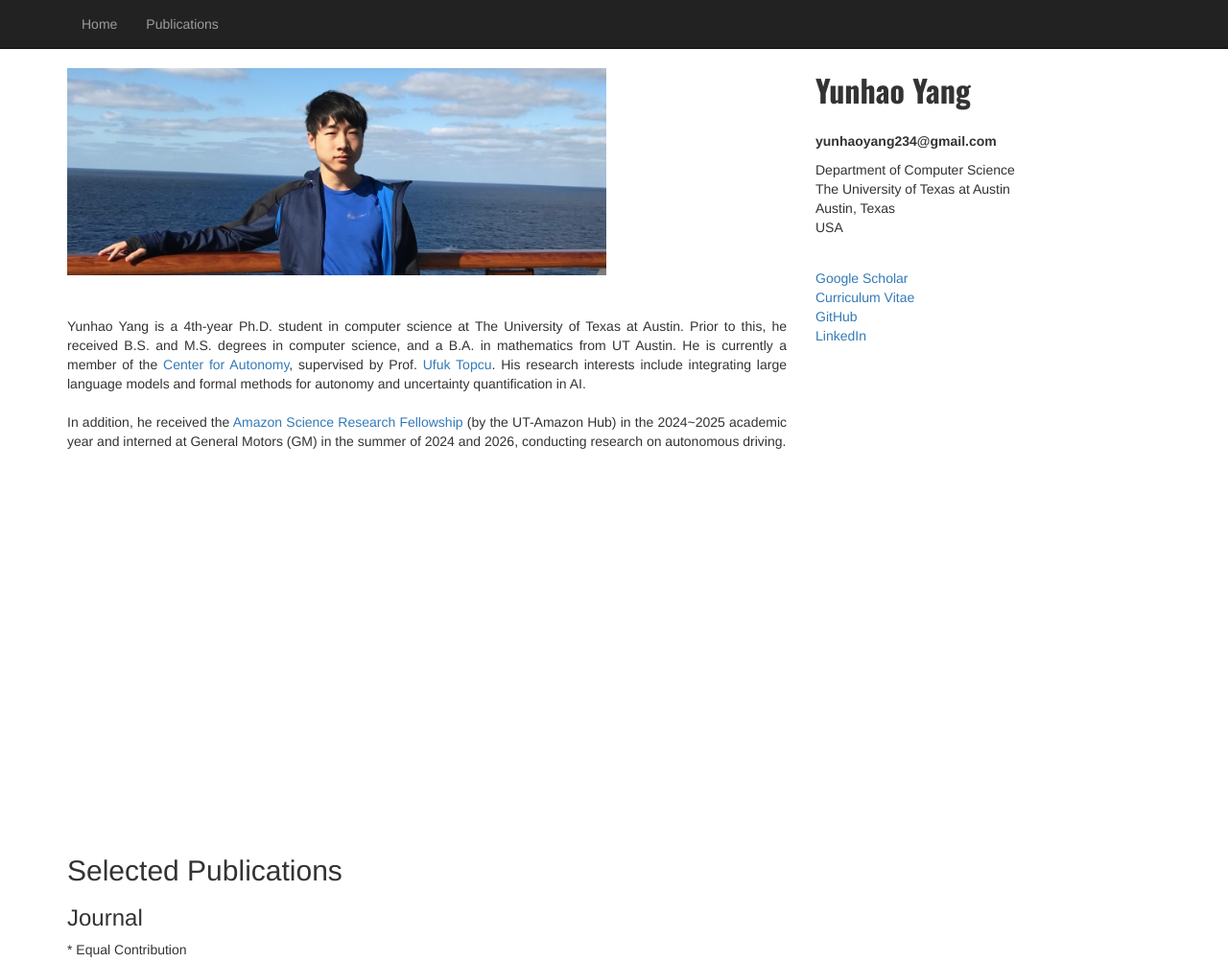
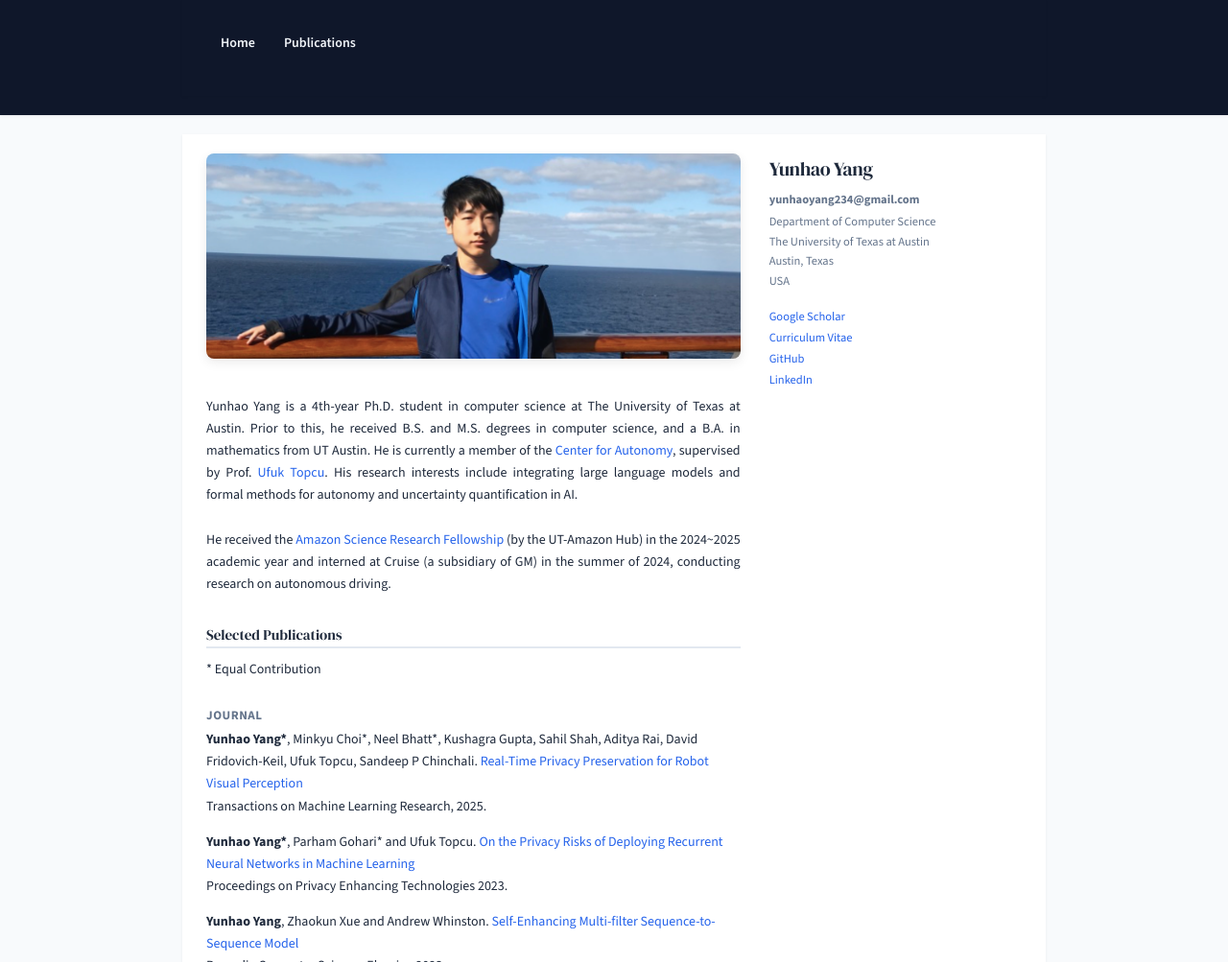
Before and after one commit to yunhaoyang234/yunhaoyang234.github.io, a plain HTML site: page index.html in a window 1280 px wide. Shown: the top 1003 px of the page at 96% size. Drawn offline with nearby package versions, Linux system fonts and the light colour scheme.

Commit message:
update style

```diff
--- a/index.html
+++ b/index.html
@@ -13,7 +13,133 @@
   <link rel="stylesheet" href="https://maxcdn.bootstrapcdn.com/bootstrap/3.3.6/css/bootstrap.min.css">
   <script src="https://ajax.googleapis.com/ajax/libs/jquery/1.12.0/jquery.min.js"></script>
   <script src="https://maxcdn.bootstrapcdn.com/bootstrap/3.3.6/js/bootstrap.min.js"></script>
-  <link href='https://fonts.googleapis.com/css?family=Oswald:700' rel='stylesheet' type='text/css'>
+  <link href="https://fonts.googleapis.com/css2?family=DM+Serif+Display:ital@0;1&family=Source+Sans+3:ital,wght@0,400;0,600;0,700;1,400&display=swap" rel="stylesheet">
+  <style>
+    :root {
+      --accent: #2563eb;
+      --accent-soft: #3b82f6;
+      --text: #1e293b;
+      --text-muted: #64748b;
+      --bg-subtle: #f8fafc;
+      --border: #e2e8f0;
+      --nav-bg: #0f172a;
+      --nav-text: #f1f5f9;
+    }
+    body {
+      font-family: 'Source Sans 3', -apple-system, BlinkMacSystemFont, sans-serif;
+      color: var(--text);
+      line-height: 1.65;
+      background: var(--bg-subtle);
+    }
+    .navbar-inverse,
+    .navbar-inverse .navbar-header,
+    .navbar-inverse .navbar-collapse,
+    .navbar-inverse .container {
+      background: var(--nav-bg) !important;
+      border: none;
+    }
+    .navbar-inverse {
+      border-radius: 0;
+      box-shadow: 0 1px 3px rgba(0,0,0,0.08);
+    }
+    .navbar-inverse .navbar-toggle {
+      border-color: var(--nav-text);
+      background: transparent !important;
+    }
+    .navbar-inverse .navbar-toggle .icon-bar {
+      background-color: var(--nav-text);
+    }
+    .navbar-inverse .navbar-nav > li > a {
+      color: var(--nav-text);
+      font-weight: 600;
+    }
+    .navbar-inverse .navbar-nav > li > a:hover {
+      color: #93c5fd;
+    }
+    .container {
+      background: #fff;
+      box-shadow: 0 1px 3px rgba(0,0,0,0.06);
+      padding: 2rem 2.5rem 3rem;
+      margin-bottom: 2rem;
+    }
+    @media (min-width: 768px) {
+      .container { max-width: 900px; }
+    }
+    .img-responsive {
+      border-radius: 8px;
+      box-shadow: 0 4px 12px rgba(0,0,0,0.08);
+      max-height: 320px;
+      width: auto;
+      object-fit: cover;
+    }
+    a {
+      color: var(--accent);
+      text-decoration: none;
+    }
+    a:hover {
+      color: var(--accent-soft);
+      text-decoration: underline;
+    }
+    .col-md-8 > div[style*="margin-top:3%"] {
+      margin-top: 1.5rem !important;
+      font-size: 1.4rem;
+    }
+    .col-md-4 .col-md-4:first-of-type {
+      padding-left: 0;
+    }
+    .sidebar-name {
+      font-family: 'DM Serif Display', Georgia, serif;
+      font-size: 2rem;
+      font-weight: 400;
+      color: var(--text);
+      letter-spacing: -0.02em;
+      margin-bottom: 0.5rem;
+    }
+    .sidebar-block {
+      margin-bottom: 1.5rem;
+    }
+    .sidebar-block dd {
+      margin-left: 0;
+      margin-bottom: 0.4rem;
+      font-size: 1.25rem;
+    }
+    .sidebar-block p {
+      font-size: 1.25rem;
+      color: var(--text-muted);
+      margin-bottom: 0.25rem;
+    }
+    h2 {
+      font-family: 'DM Serif Display', Georgia, serif;
+      font-size: 1.5rem;
+      color: var(--text);
+      margin-top: 2.25rem;
+      margin-bottom: 1rem;
+      padding-bottom: 0.35rem;
+      border-bottom: 2px solid var(--border);
+    }
+    h2:first-of-type { margin-top: 0; }
+    #publications { margin-top: 2.5rem; }
+    h3 {
+      font-size: 1.3rem;
+      font-weight: 700;
+      color: var(--text-muted);
+      text-transform: uppercase;
+      letter-spacing: 0.04em;
+      margin-top: 2rem;
+      margin-bottom: 0.6rem;
+    }
+    header h3 { margin-top: 3rem; }
+    .col-md-8 p {
+      margin-bottom: 0.9rem;
+    }
+    #publications ~ p {
+      margin-bottom: 1.4rem;
+    }
+    .col-md-8[style*="height: 100vh"] {
+      height: auto !important;
+    }
+    html { scroll-behavior: smooth; }
+  </style>
 </head>
 <body>
 
@@ -57,16 +183,16 @@
                         His research interests include integrating large language models and formal methods for autonomy and uncertainty quantification in AI.
                         <br>
                         <br>
-                        In addition, he received the <a href="https://sciencehub.utexas.edu/phd-fellowship-recipients/" target="_blank">Amazon Science Research Fellowship</a> (by the UT-Amazon Hub) in the 2024~2025 academic year
-                        and interned at General Motors (GM) in the summer of 2024 and 2026, conducting research on autonomous driving.
+                        He received the <a href="https://sciencehub.utexas.edu/phd-fellowship-recipients/" target="_blank">Amazon Science Research Fellowship</a> (by the UT-Amazon Hub) in the 2024~2025 academic year
+                        and interned at Cruise (a subsidiary of GM) in the summer of 2024, conducting research on autonomous driving.
                     </p>
                 </div>
             </div>
 
             <!-- Contact Info on the Sidebar -->
-            <div class="col-md-4">
-                <div style="font-family: 'Oswald', sans-serif; font-size: 32px;"><b>Yunhao Yang</b></div><br>
-                <p><b>yunhaoyang234@gmail.com</b><br>
+            <div class="col-md-4 sidebar-block">
+                <div class="sidebar-name">Yunhao Yang</div>
+                <p><b>yunhaoyang234@gmail.com</b></p>
                 <p>Department of Computer Science<br>
                 The University of Texas at Austin<br>
                 Austin, Texas <br>
@@ -76,7 +202,7 @@
 
 
             <!-- Links on the Sidebar -->
-            <div class="col-md-4" style="margin-top:2%">
+            <div class="col-md-4 sidebar-block">
               <dd><a href="https://scholar.google.com/citations?user=hEKrDSEAAAAJ&hl=en">Google Scholar</a></dd>
               <dd><a href="https://yunhaoyang234.github.io/cv.pdf">Curriculum Vitae</a></dd>
 		    <dd><a href="https://github.com/yunhaoyang234">GitHub</a></dd>
@@ -87,12 +213,15 @@
             <!-- Publications -->
             <div class="col-md-8" style="height: 100vh;">
                 <h2 id="publications">Selected Publications</h2>
+
+                <p>
+                  * Equal Contribution
+                </p>
+
                 <header>
                     <h3>Journal</h3>
                 </header>
-                <p>
-                    * Equal Contribution
-                </p>
+
                 <p>
                     <b>Yunhao Yang*</b>, Minkyu Choi*, Neel Bhatt*, Kushagra Gupta, Sahil Shah, Aditya Rai, David Fridovich-Keil, Ufuk Topcu, Sandeep P Chinchali. <a href="https://arxiv.org/pdf/2505.05519" target="_blank">Real-Time Privacy Preservation for Robot Visual Perception</a>
                     <br> Transactions on Machine Learning Research, 2025.
@@ -200,7 +329,7 @@
 
                 <br>
 
-                <h2 id="services">Awards and Fellowships</h2>
+                <h2 id="awards">Awards and Fellowships</h2>
                 <p>
                     <b><a href="https://sciencehub.utexas.edu/phd-fellowship-recipients/" target="_blank">Amazon Fellow</a></b>. Amazon Science Hub, 2024-2025.
                 </p>
```
